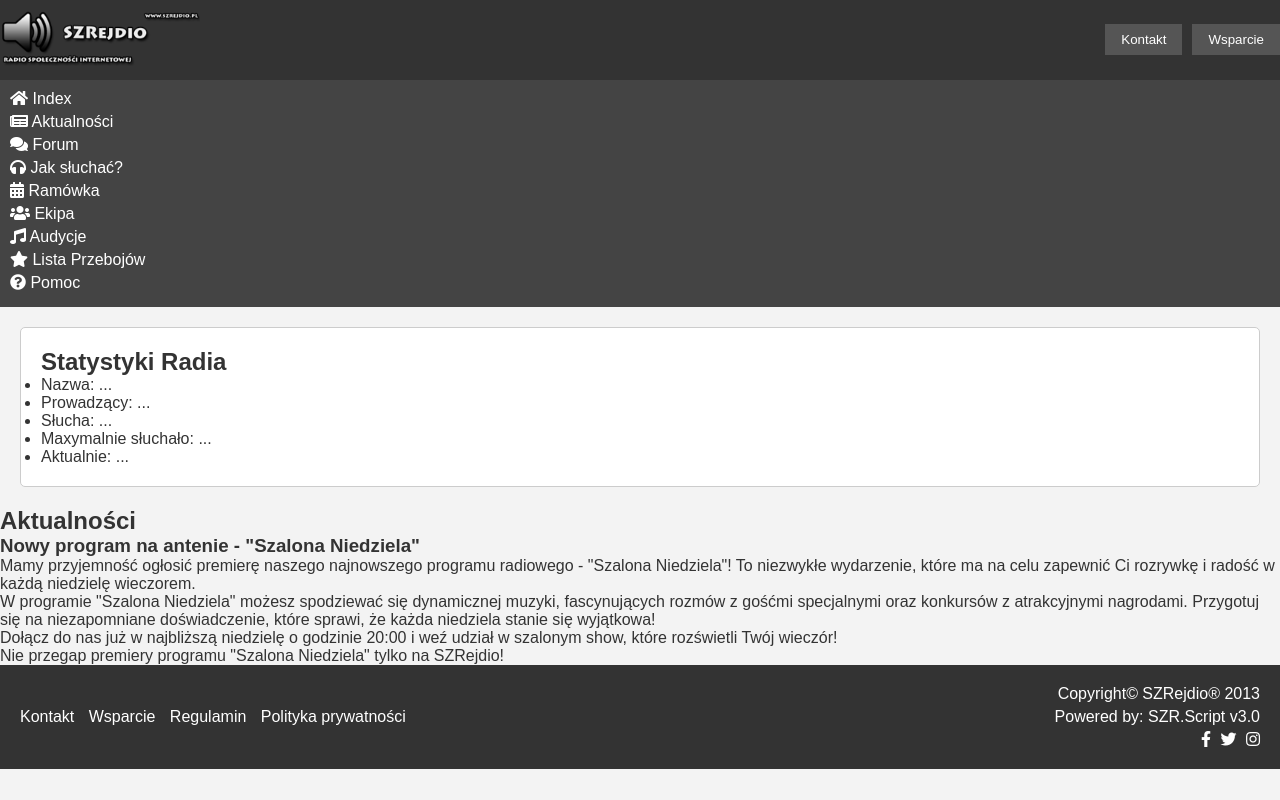
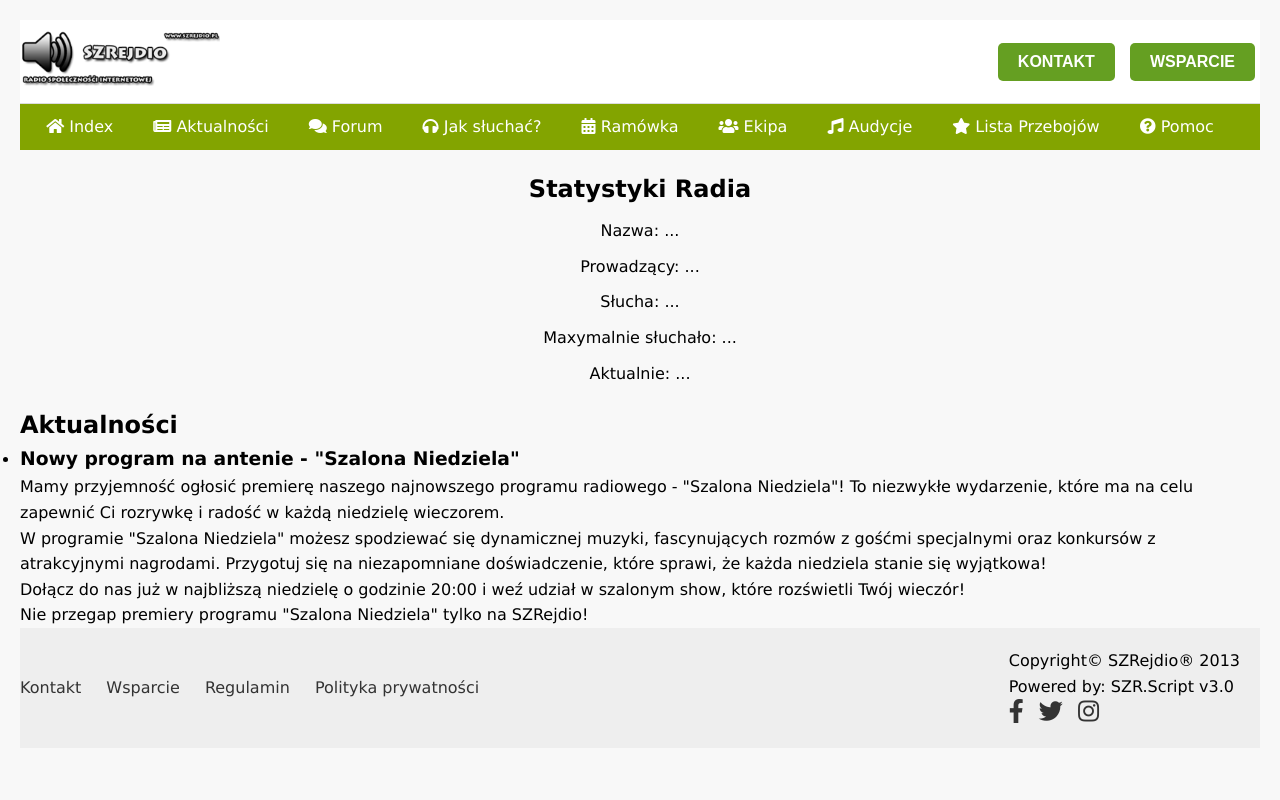
Before and after one commit to Normalius/szrejdio, a PHP site: page / in a window 1280 px wide. Run offline with PHP 8.4, Linux system fonts and the light colour scheme.

Commit message:
Update styles.css

```diff
--- a/styles.css
+++ b/styles.css
@@ -1,23 +1,33 @@
-/* Reset CSS */
-* {
+/* Resetowanie domyślnych styli */
+body, h1, h2, h3, p, ul, li {
     margin: 0;
     padding: 0;
-    box-sizing: border-box;
 }
 
 body {
-    font-family: Arial, sans-serif;
-    background-color: #f3f3f3;
-    color: #333;
+    font-family: "Verdana", sans-serif;
+    background-color: #f8f8f8;
+    margin: 0;
+    padding: 20px;
+    font-size: 16px;
+    line-height: 1.6;
 }
 
+.container {
+    max-width: 1200px;
+    margin: 0 auto;
+}
+
+/* Reszta stylów CSS */
+
+/* Header */
 header {
-    background-color: #333;
-    color: #fff;
+    background-color: #fff;
     padding: 10px 0;
     display: flex;
     justify-content: space-between;
     align-items: center;
+    border-bottom: 1px solid #ddd;
 }
 
 .logo-centered {
@@ -26,61 +36,179 @@ header {
 
 .logo-centered img {
     width: 200px;
+    height: auto;
 }
 
-.actions {
-    display: flex;
+.listen-on-site h2 {
+    font-size: 24px;
+    color: #fff;
+    background-color: #659F22;
+    padding: 10px 20px;
+    border-radius: 5px;
+    animation: pulse 1s infinite alternate;
 }
 
+@keyframes pulse {
+    from {
+        transform: scale(1);
+    }
+    to {
+        transform: scale(1.1);
+    }
+}
+
+.listen-right {
+    margin-left: auto;
+}
+
+.listen-right h2 {
+    font-size: 24px;
+    color: #fff;
+    background-color: #659F22;
+    padding: 10px 20px;
+    border-radius: 5px;
+    animation: pulse 1s infinite alternate;
+}
+
+/* Stylizacja przycisków akcji */
 .action-button {
-    background-color: #555;
+    background-color: #659F22;
     color: #fff;
     border: none;
-    padding: 8px 16px;
-    margin-left: 10px;
+    padding: 10px 20px;
+    margin: 0 5px;
+    border-radius: 5px;
     cursor: pointer;
+    font-size: 16px;
+    font-weight: bold;
+    text-transform: uppercase;
+    transition: background-color 0.3s ease;
 }
 
+.action-button:hover {
+    background-color: #4F7F16;
+}
+
+/* Ukrycie przycisków akcji na mniejszych ekranach */
+@media screen and (max-width: 768px) {
+    .actions {
+        display: none;
+    }
+}
+
+/* Nawigacja */
 nav {
-    background-color: #444;
-    padding: 10px;
+    background-color: #83a400;
+    padding: 10px 0;
 }
 
 nav ul {
     list-style-type: none;
+    display: flex;
+    justify-content: center;
+    align-items: center;
 }
 
 nav ul li {
-    margin-bottom: 5px;
+    margin-right: 20px;
 }
 
 nav ul li a {
     color: #fff;
     text-decoration: none;
+    padding: 10px;
+    transition: background-color 0.3s;
 }
 
 nav ul li a:hover {
-    text-decoration: underline;
+    background-color: #659F22;
 }
 
+/* Responsywność */
+@media screen and (max-width: 768px) {
+    nav ul {
+        flex-direction: column;
+    }
+
+    nav ul li {
+        margin: 10px 0;
+    }
+}
+
+/* Stylizacja stopki */
+footer {
+    background-color: #eee;
+    padding: 20px 0;
+    display: flex;
+    justify-content: space-between;
+    align-items: center;
+}
+
+.footer-links a {
+    color: #333;
+    text-decoration: none;
+    margin-right: 20px;
+}
+
+.footer-info p {
+    margin-right: 20px;
+}
+
+.social-media a {
+    color: #333;
+    text-decoration: none;
+    margin-right: 10px;
+}
+
+.social-media a i {
+    font-size: 24px;
+    transition: color 0.3s ease;
+}
+
+.social-media a:hover i {
+    color: #659F22;
+}
+
+/* Radio Stats */
+.radio-stats {
+    width: 80%;
+    margin: 20px auto;
+    text-align: center;
+}
+
+.radio-stats h2 {
+    margin-bottom: 10px;
+}
+
+.radio-stats ul {
+    list-style-type: none;
+    padding: 0;
+}
+
+.radio-stats li {
+    margin-bottom: 10px;
+}
+
+/* Modal */
 .modal {
     display: none;
     position: fixed;
-    z-index: 1;
+    z-index: 1000;
     left: 0;
     top: 0;
     width: 100%;
     height: 100%;
+    background-color: rgba(0,0,0,0.5);
     overflow: auto;
-    background-color: rgba(0, 0, 0, 0.5);
 }
 
 .modal-content {
     background-color: #fefefe;
-    margin: 15% auto;
+    margin: 10% auto;
     padding: 20px;
     border: 1px solid #888;
-    width: 80%;
+    border-radius: 5px;
+    max-width: 600px;
 }
 
 .close {
@@ -88,7 +216,6 @@ nav ul li a:hover {
     float: right;
     font-size: 28px;
     font-weight: bold;
-    cursor: pointer;
 }
 
 .close:hover,
@@ -97,39 +224,3 @@ nav ul li a:hover {
     text-decoration: none;
     cursor: pointer;
 }
-
-.radio-stats {
-    background-color: #fff;
-    margin: 20px;
-    padding: 20px;
-    border: 1px solid #ccc;
-    border-radius: 5px;
-}
-
-footer {
-    background-color: #333;
-    color: #fff;
-    padding: 20px;
-    display: flex;
-    justify-content: space-between;
-    align-items: center;
-}
-
-.footer-links a {
-    color: #fff;
-    text-decoration: none;
-    margin-right: 10px;
-}
-
-.footer-info {
-    text-align: right;
-}
-
-.footer-info p {
-    margin-bottom: 5px;
-}
-
-.social-media a {
-    color: #fff;
-    margin-left: 5px;
-}
```
